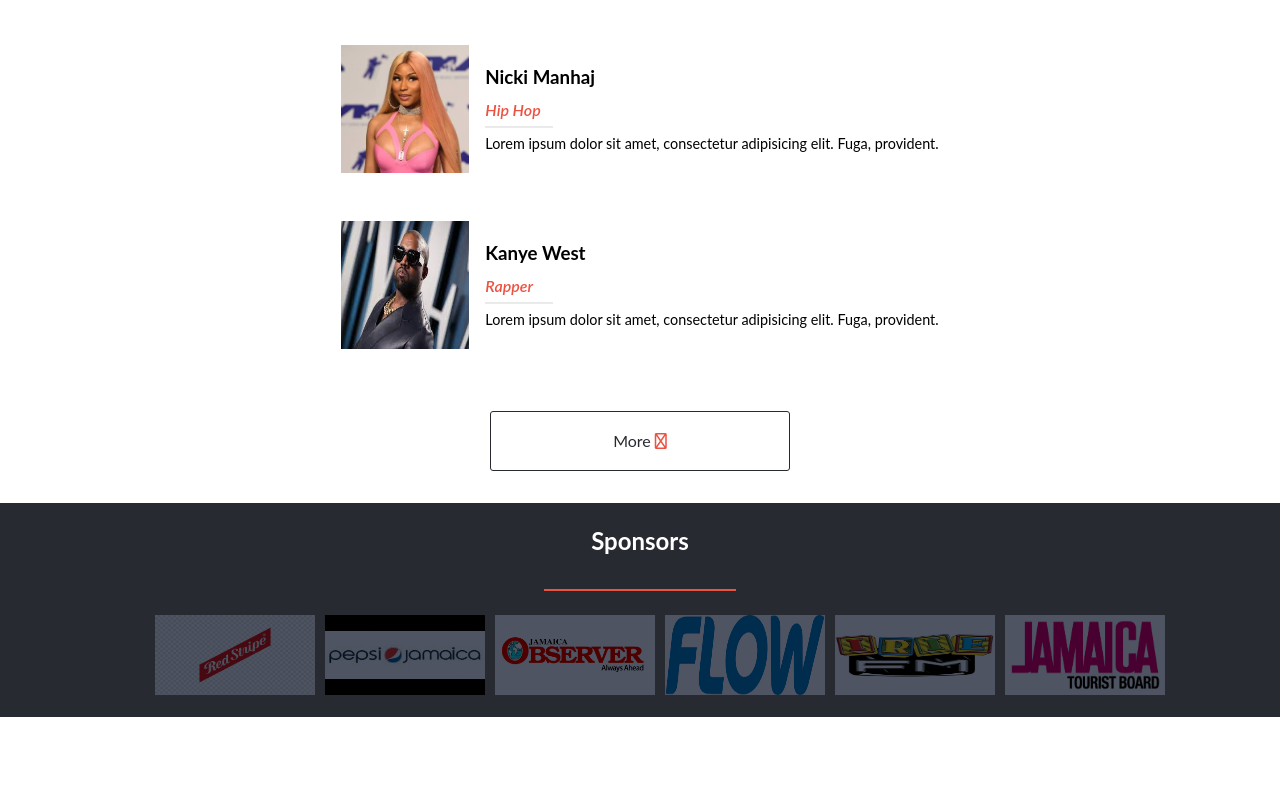
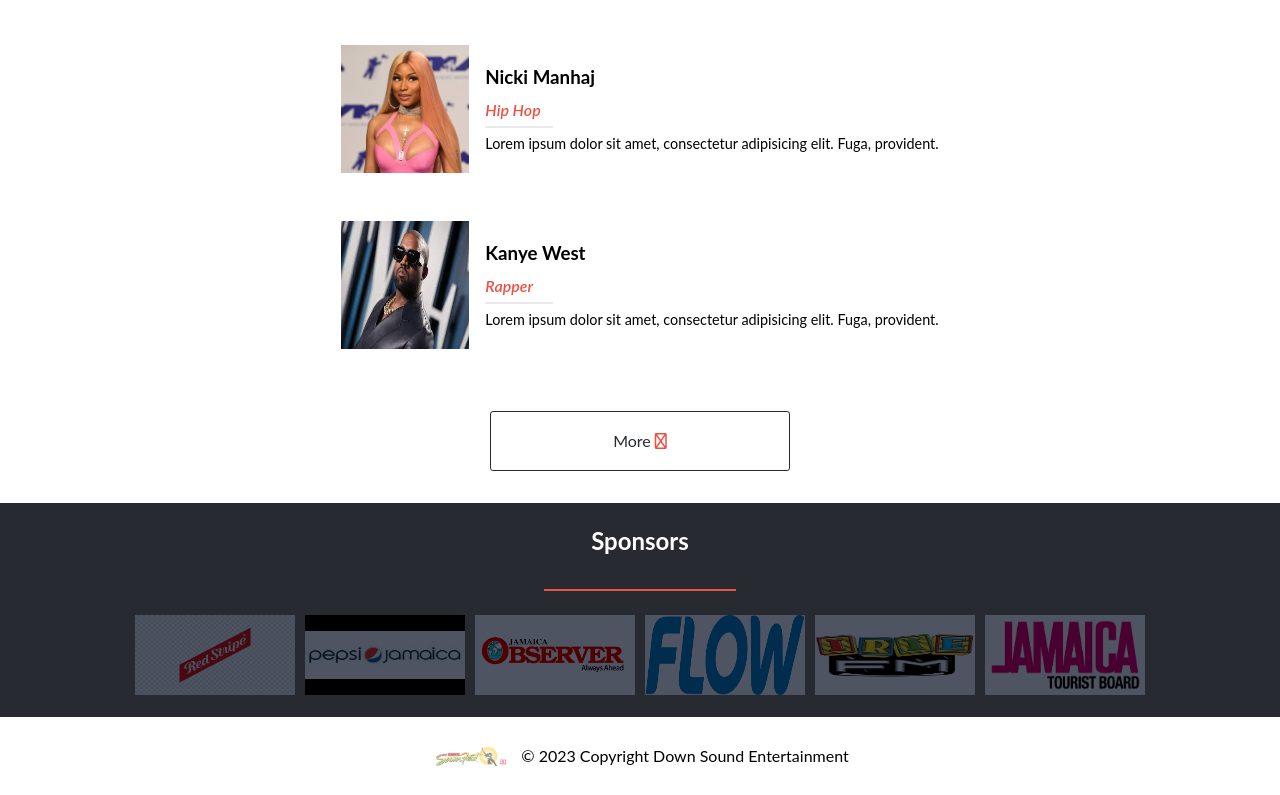
Before and after one commit to lincoln1883/mod1-capstone-project, a website: page index.html in a window 1280 px wide. Shown: the part 2044-2839 px from the top of the page. Before the commit the page ends 2761 px from the top, so only its background shows below. Drawn offline with Linux system fonts and the light colour scheme.

Commit message:
Add layout and styling for footer section.

```diff
--- a/index.html
+++ b/index.html
@@ -153,7 +153,10 @@
 			</ul>
 		</section>
 	</main>
-	<footer></footer>
+	<footer>
+		<img class="footer-logo" src="./assets/logos/logo-nav.png" alt="">
+		<p class="footer-info">&copy; 2023 Copyright Down Sound Entertainment</p>
+	</footer>
 	<script src="https://kit.fontawesome.com/7aab0fc5d4.js" crossorigin="anonymous"></script>
 </body>
 </html>
--- a/style.css
+++ b/style.css
@@ -218,6 +218,7 @@ hr{
 	flex-wrap: wrap;
 	list-style: none;
 	gap: 10px;
+	padding: 0 20px;
 }
 
 .sponsors-item img{
@@ -225,6 +226,25 @@ hr{
 	height: 5rem;
 	mix-blend-mode: overlay;
 }
+
+footer{
+	padding: 10px 20px;
+	display: flex;
+	justify-content: center;
+	align-items: center;
+	gap: 10px;
+}
+
+footer p{
+	text-align: center;
+}
+
+.footer-logo {
+	width: 5rem;
+	padding: 0 5px;
+	opacity: 0.5;
+}
+
 .page-heading .nav {
 	display: none;
 }
```
